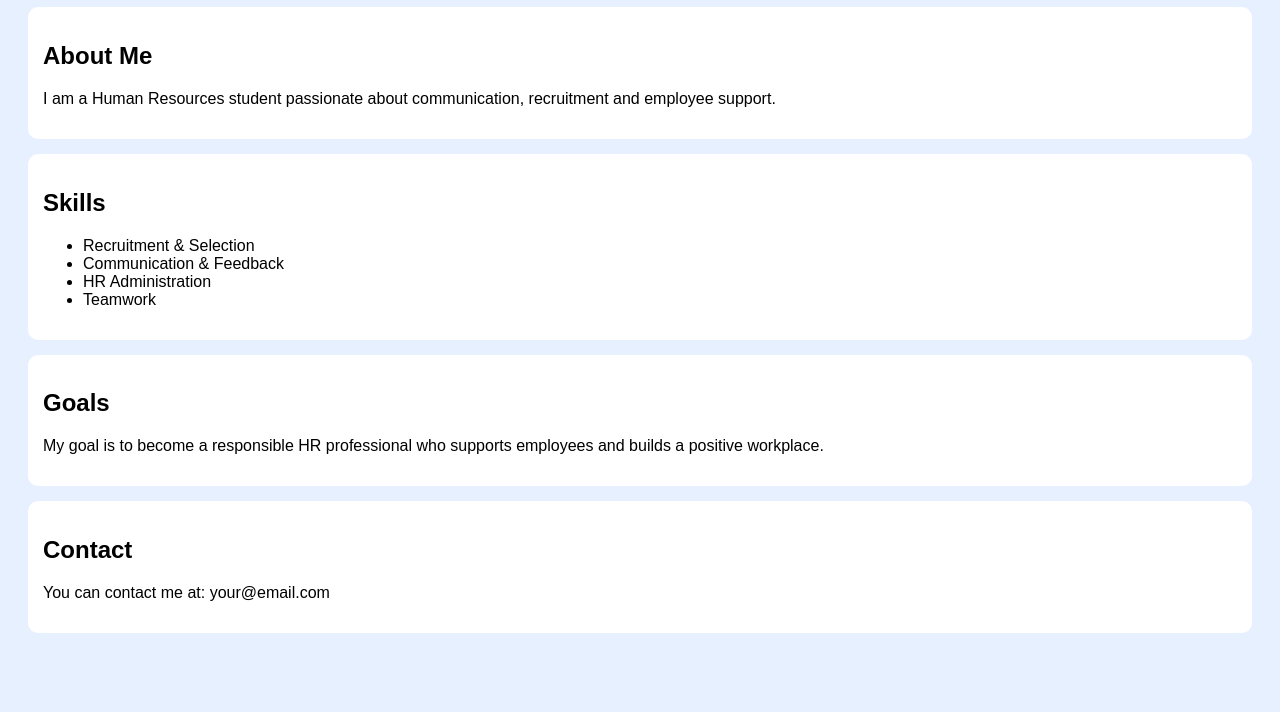
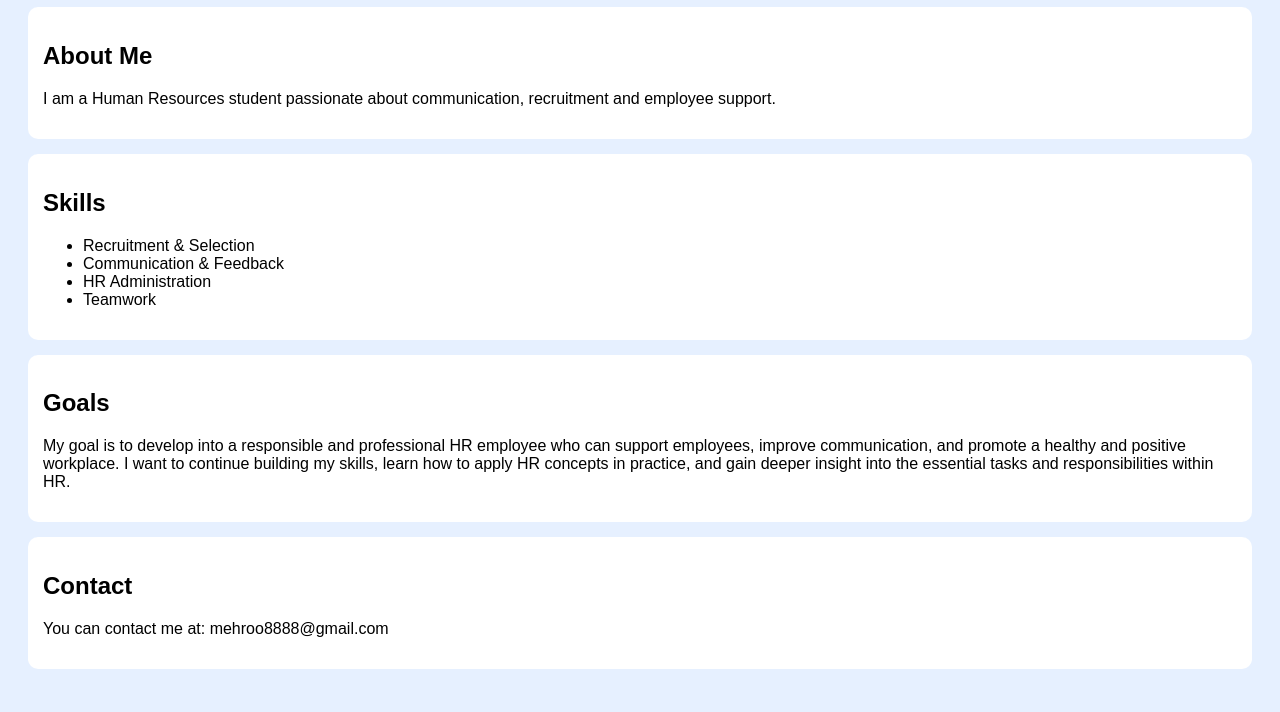
Before and after one commit to mehroo8888-Chaudhry/mehru8888.github.io, a plain HTML site: page index.html in a window 1280 px wide. Shown: the part 102-814 px from the top of the page. Drawn offline with Linux system fonts and the light colour scheme.

Commit message:
Revise content in index.html for clarity and detail
Updated content in the index.html file to improve the welcome message, goals description, and contact information.

```diff
--- a/index.html
+++ b/index.html
@@ -29,7 +29,7 @@ h1 {
 
 <body>
 
-<h1>Welcome to My HR Website 🌿</h1>
+<h1>Welcome to my professional website. I’m glad you’re here! 🌿</h1>
 
 <div class="box">
 <h2>About Me</h2>
@@ -48,12 +48,12 @@ h1 {
 
 <div class="box">
 <h2>Goals</h2>
-<p>My goal is to become a responsible HR professional who supports employees and builds a positive workplace.</p>
+<p>My goal is to develop into a responsible and professional HR employee who can support employees, improve communication, and promote a healthy and positive workplace. I want to continue building my skills, learn how to apply HR concepts in practice, and gain deeper insight into the essential tasks and responsibilities within HR.</p>
 </div>
 
 <div class="box">
 <h2>Contact</h2>
-<p>You can contact me at: your@email.com</p>
+<p>You can contact me at: mehroo8888@gmail.com</p>
 </div>
 
 </body>
```
